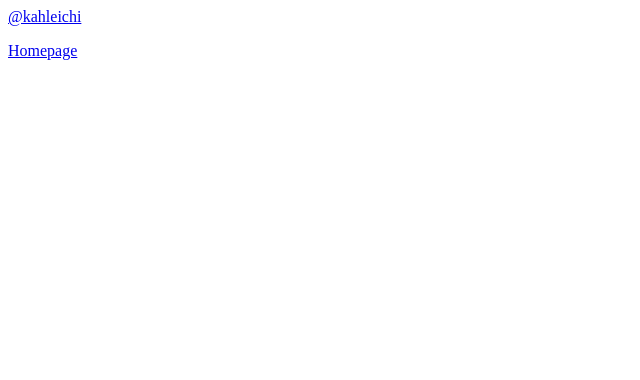
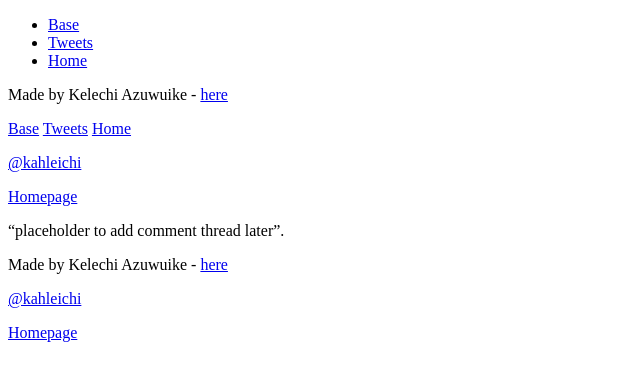
Before and after one commit to Benyta/alx_html_css, a plain HTML site: page html_basics/tweets.html in a window 1280 px wide. Shown: the whole page, without its empty margins (0-640 px from the left). Drawn offline with Linux system fonts and the light colour scheme.

Commit message:
Make a cool website

```diff
--- a/html_basics/tweets.html
+++ b/html_basics/tweets.html
@@ -6,8 +6,45 @@
 </head>
 
 <body>
+    <header>
+        <ul>
+            <li>
+                <a href="base_index.html">Base</a>
+            </li>
+            <li>
+                <a href="tweets.html"> Tweets</a>
+            </li>
+            <li>
+                <a href="index.html">Home</a>
+            </li>
+        </ul>
+    </header>
+    <main>
+        <article>
+        <p>
+            Made by Kelechi Azuwuike - <a href="https://twitter.com" target="_blank">here</a>
+        </p>
+        <a href="base_index.html">Base</a>
+        <a href="tweets.html"> Tweets</a>
+        <a href="index.html">Home</a>
+        <p>
+            <a href="https://twitter.com/kahleichi/status/1646792503759126528?ref_src=twsrc%5Etfw">@kahleichi</a>
+        </p>
+        <p>
+            <a href="index.html">Homepage</a>
+        </p>
+    </article>
+    <aside>
+        <p>“placeholder to add comment thread later”.</p>
+    </aside>
+    </main>
+    <footer>
+        <p>
+            Made by Kelechi Azuwuike - <a href="https://twitter.com" target="_blank">here</a>
+        </p>
+    </footer>
     <a href="https://twitter.com/kahleichi/status/1646792503759126528?ref_src=twsrc%5Etfw">@kahleichi</a>
-   <p> <a href="index.html">Homepage</a></p>
+    <p> <a href="index.html">Homepage</a></p>
 </body>
 
 </html>
```
